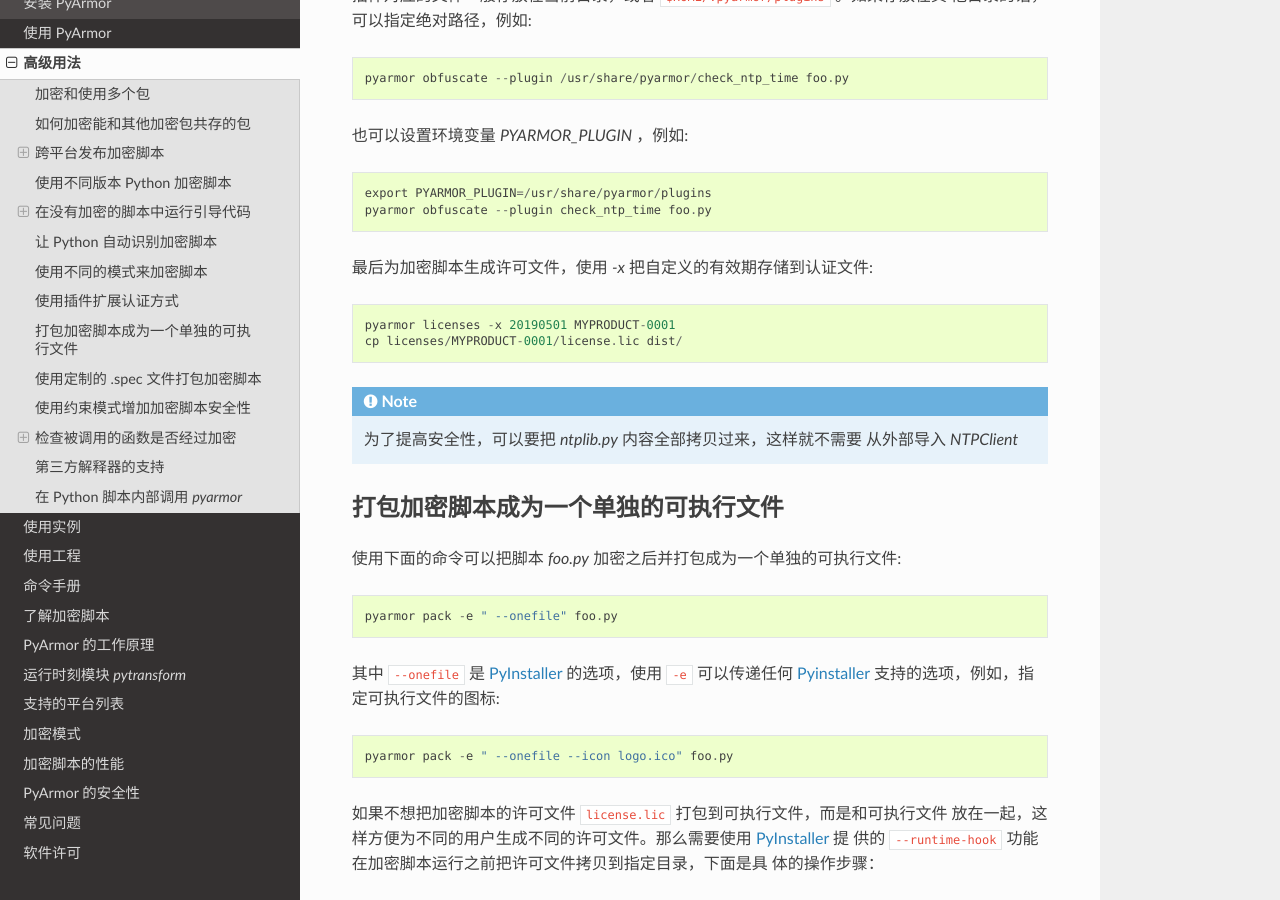
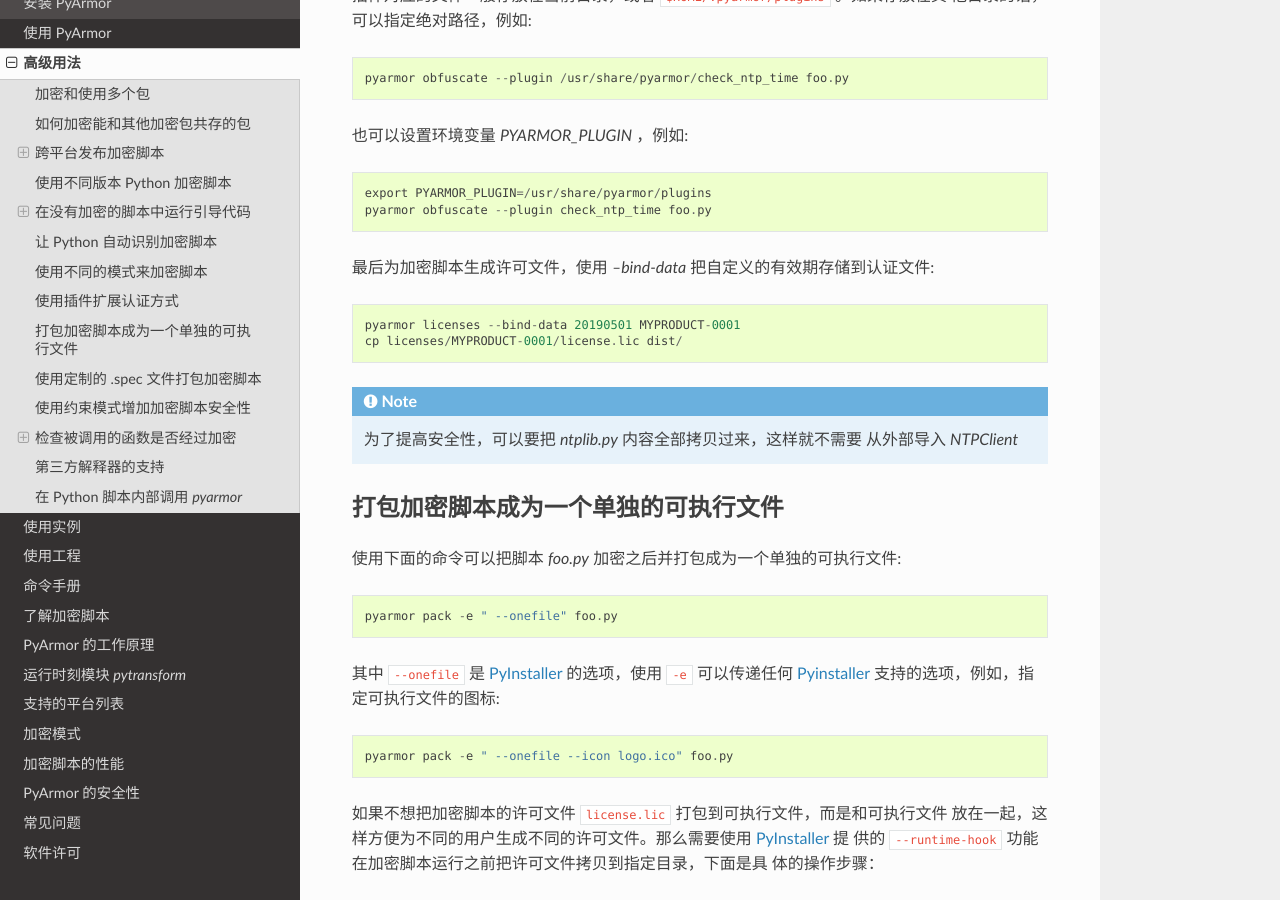
Before and after one commit to dashingsoft/pyarmor-docs-zh, a Sphinx documentation site: the page built from docs/advanced.rst, in a window 1280 px wide and 900 px high, scrolled down 10234 px. Built offline with Sphinx 7.4.7 and the Read the Docs theme 2.0.0, drawn with Linux system fonts in a browser that asks for light colours.

Commit message:
Refine example

```diff
--- a/docs/advanced.rst
+++ b/docs/advanced.rst
@@ -449,9 +449,9 @@
     export PYARMOR_PLUGIN=/usr/share/pyarmor/plugins
     pyarmor obfuscate --plugin check_ntp_time foo.py
 
-最后为加密脚本生成许可文件，使用 `-x` 把自定义的有效期存储到认证文件::
+最后为加密脚本生成许可文件，使用 `--bind-data` 把自定义的有效期存储到认证文件::
 
-    pyarmor licenses -x 20190501 MYPRODUCT-0001
+    pyarmor licenses --bind-data 20190501 MYPRODUCT-0001
     cp licenses/MYPRODUCT-0001/license.lic dist/
 
 .. note::
```
